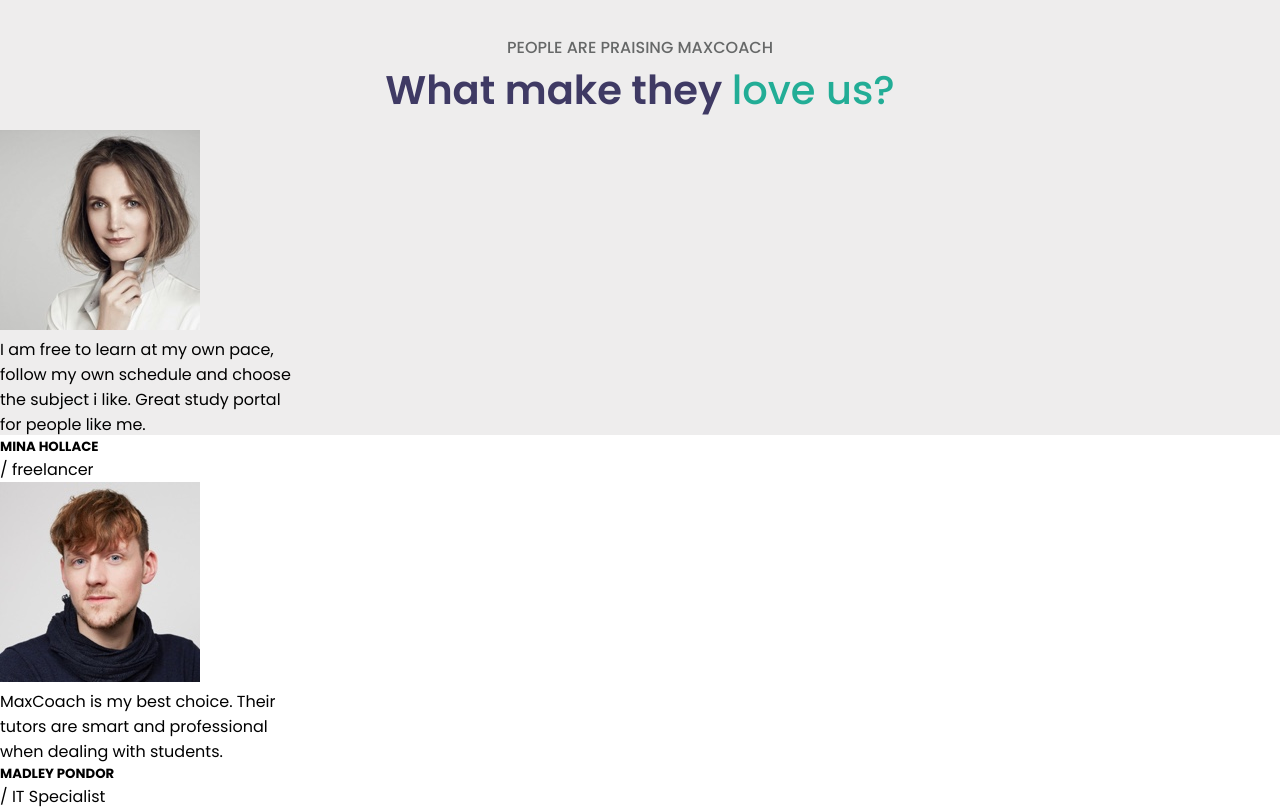
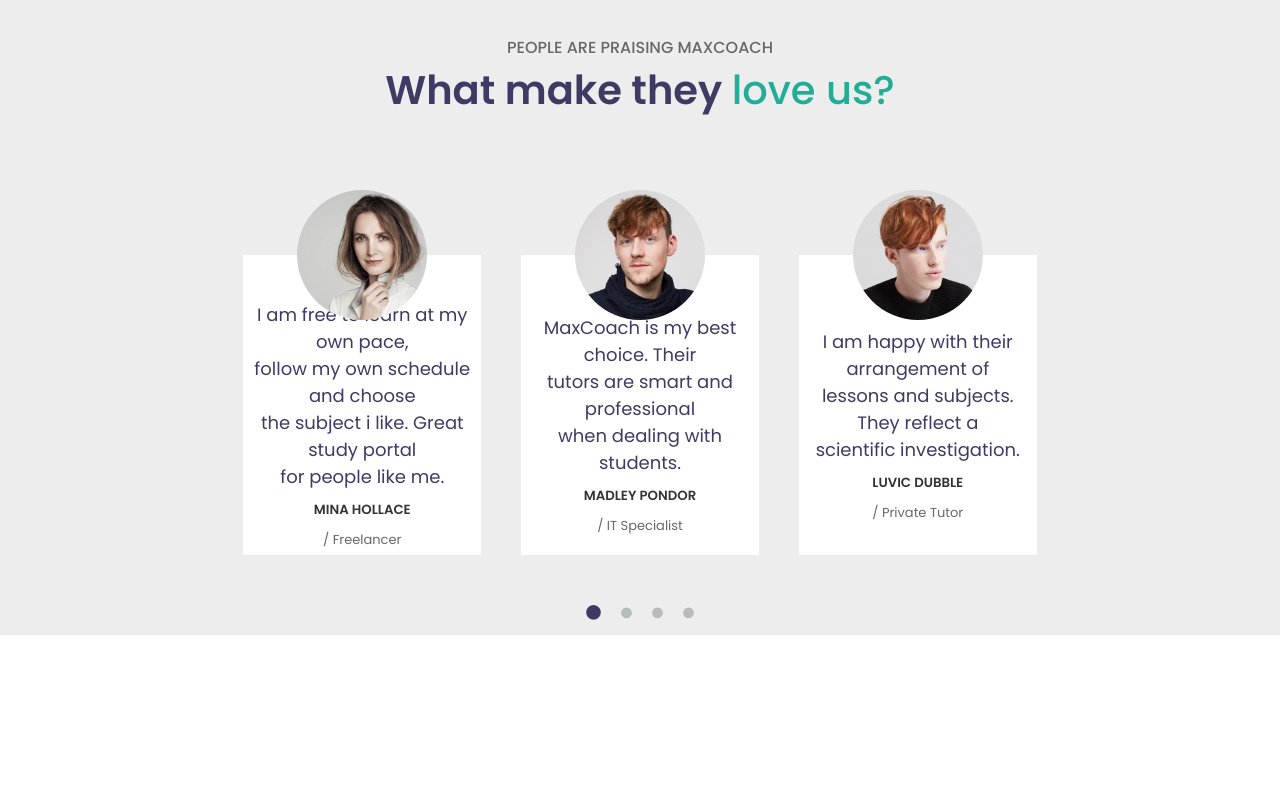
Before and after one commit to AlbertoZanola96/proj-html-vuejs, a Vue app: page / in a window 1280 px wide. Shown: the part 6960-7769 px from the top of the page. After the commit the page ends 7595 px from the top, so only its background shows below. Built offline with nearby package versions, Linux system fonts and the light colour scheme.

Commit message:
completamento block-eight

```diff
--- a/src/components/Main.vue
+++ b/src/components/Main.vue
@@ -314,11 +314,12 @@
           <p>PEOPLE ARE PRAISING MAXCOACH</p>
           <h3>What make they <span>love us?</span></h3>
         </div>
+        <div class="elements-bs">
           <div class="item-be">
             <img src="../assets/img/testimonial-avata-02.jpg" alt="">
             <p>I am free to learn at my own pace,<br>follow my own schedule and choose<br>the subject i like. Great study portal<br> for people like me.</p>
             <h5>MINA HOLLACE</h5>
-          <p>/ freelancer</p>
+            <p>/ Freelancer</p>
           </div>
           <div class="item-be">
             <img src="../assets/img/testimonial-avata-04.jpg" alt="">
@@ -331,6 +332,13 @@
             <p>I am happy with their arrangement of<br>lessons and subjects. They reflect a<br>scientific investigation.</p>
             <h5>LUVIC DUBBLE</h5>
             <p>/ Private Tutor</p>
+          </div>
+        </div>
+        <div class="punti">
+          <i class="fas fa-circle"></i>
+          <i class="fas fa-circle"></i>
+          <i class="fas fa-circle"></i>
+          <i class="fas fa-circle"></i>
         </div>
       </div>
     </div>
@@ -985,9 +993,12 @@ main {
   }
   .block-eight {
     width: 100%;
-    height: 500px;
+    height: 700px;
     background-color: #eeeded;
 
+    .container {
+      width: 62%;
+      margin: 0 auto;
       .center {
         text-align: center;
         padding-top: 100px;
@@ -1010,6 +1021,74 @@ main {
           }
         }
       }
+
+      .elements-bs {
+        display: flex;
+        justify-content: space-between;
+        margin-top: 135px;
+
+        .item-be {
+          position: relative;
+          display: flex;
+          flex-direction: column;
+          align-items: center;
+          justify-content: center;
+          width: 30%;
+          height: 300px;
+          background-color: white;
+
+
+          img {
+            position: absolute;
+            top: -65px;
+            border-radius: 50%;
+            width: 130px;
+            height: 130px;
+          }
+
+          p:first-of-type {
+            color: $primario;
+            margin-top: 40px;
+            margin-bottom: 10px;
+            color: $primario;
+            font-size: 18px;
+            text-align: center;
+          }
+
+          h5 {
+
+            margin-bottom: 10px;
+            text-align: center;
+            color: #333333;
+            font-weight: 600;
+          }
+
+          p {
+            text-align: center;
+            font-size: 13px;
+            color: #666868;
+          }
+        }
+      }
+      .punti {
+        display: flex;
+        justify-content: center;
+        align-items: center;
+        margin-top: 40px;
+
+        i:first-of-type {
+          font-size: 15px;
+          color: $primario;
+        }
+
+        i {
+          color: #b8bbbb;
+          font-size: 11px;
+          padding: 10px;
+        }
+
+      }
+    }
   }
 }
 </style>
```
Lines whose indentation alone changed are shown as unchanged.
